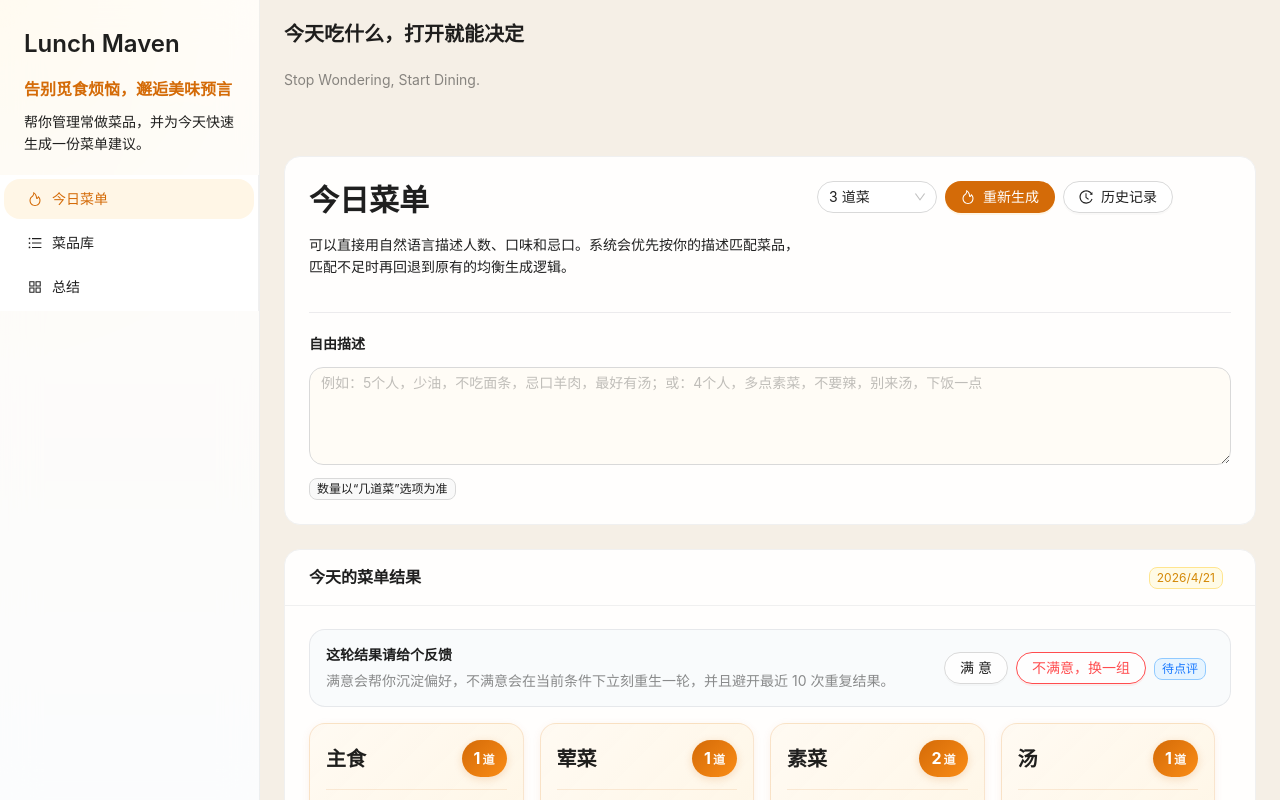
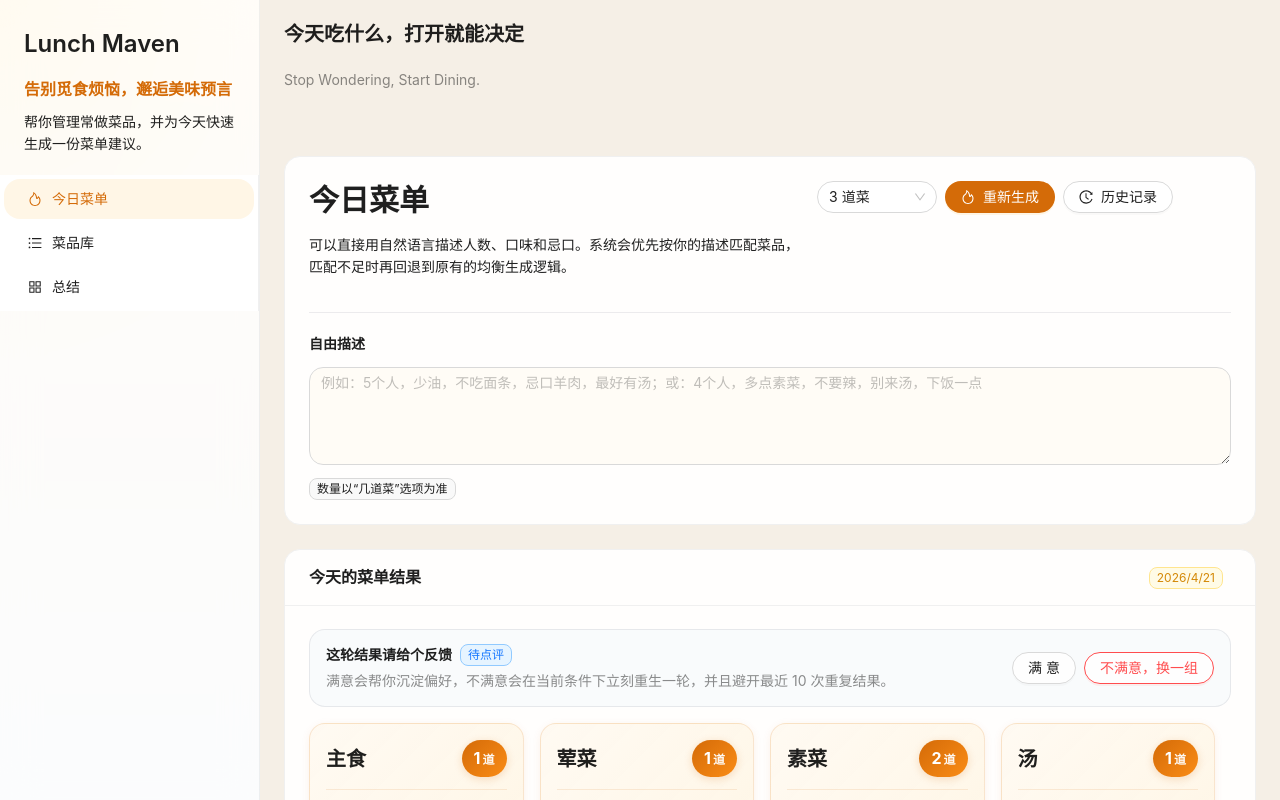
Before and after one commit to Cdream-l/LunchMaven, a React (Vite) app: page /generator in a window 1280 px wide. Shown: the top 800 px of the page. Built offline with nearby package versions, Linux system fonts and the light colour scheme.

Commit message:
feat(GeneratorPage): 添加待点评标签并优化反馈标签显示
优化反馈区域的UI展示，当用户未给出反馈时显示"待点评"标签，并简化已反馈状态的标签显示逻辑

```diff
--- a/src/pages/GeneratorPage.jsx
+++ b/src/pages/GeneratorPage.jsx
@@ -156,7 +156,12 @@ export default function GeneratorPage() {
         {dailyMenu.items.length ? (
           <div className="menu-feedback-bar">
             <div className="menu-feedback-copy">
-              <Typography.Text strong>这轮结果请给个反馈</Typography.Text>
+              <div style={{ display: 'flex', alignItems: 'center', gap: 8 }}>
+                <Typography.Text strong>这轮结果请给个反馈</Typography.Text>
+                {!dailyMenu.feedback && (
+                  <Tag color="processing">待点评</Tag>
+                )}
+              </div>
               <Typography.Text type="secondary">
                 满意会帮你沉淀偏好，不满意会在当前条件下立刻重生一轮，并且避开最近 10 次重复结果。
               </Typography.Text>
@@ -171,12 +176,11 @@ export default function GeneratorPage() {
               <Button danger onClick={() => submitMenuFeedback('disliked')}>
                 不满意，换一组
               </Button>
-              {dailyMenu.feedback === 'liked' ? (
+              {dailyMenu.feedback === 'liked' && (
                 <Tag color="success">满意</Tag>
-              ) : dailyMenu.feedback === 'disliked' ? (
+              )}
+              {dailyMenu.feedback === 'disliked' && (
                 <Tag color="orange">不满意</Tag>
-              ) : (
-                <Tag color="processing">待点评</Tag>
               )}
             </Space>
           </div>
```
